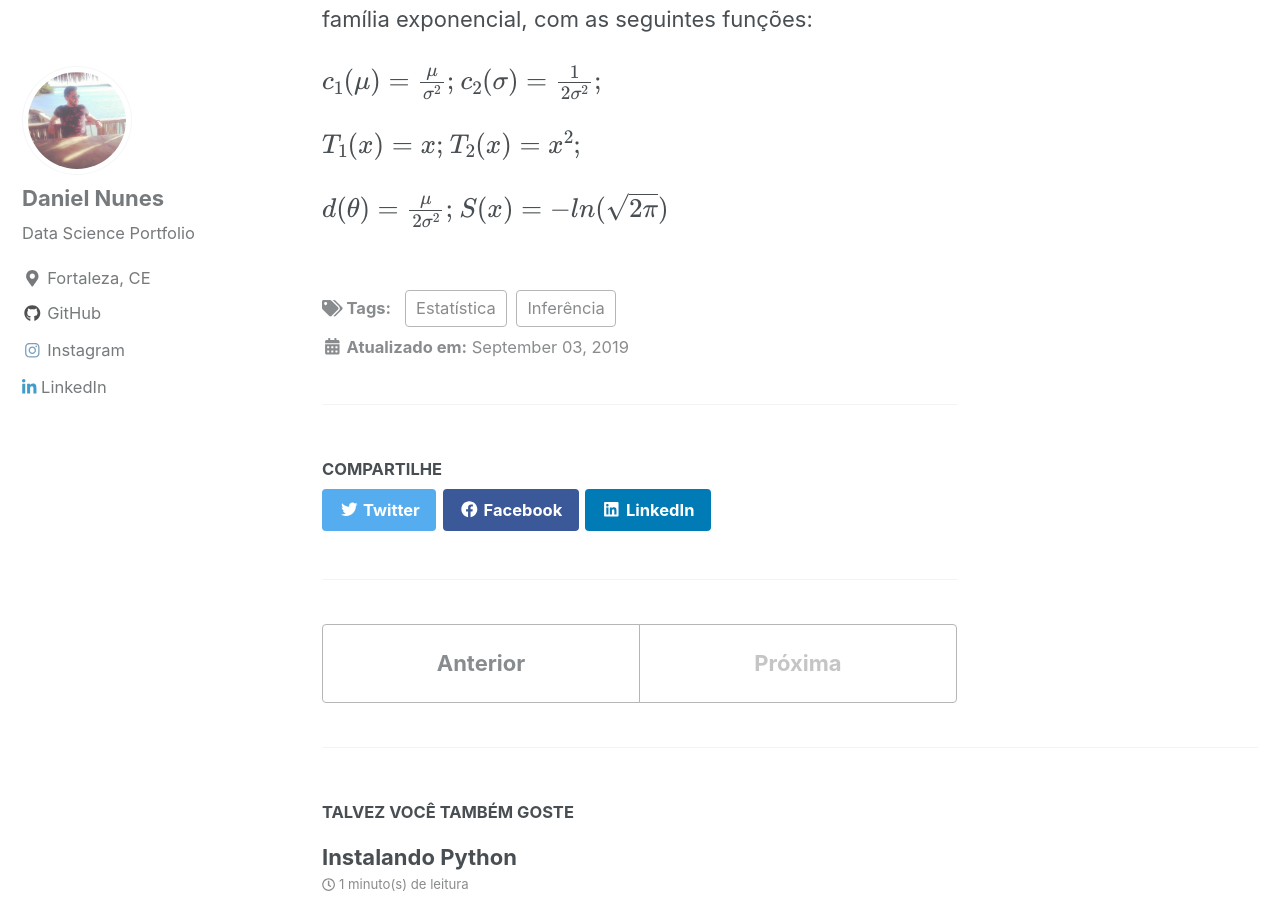
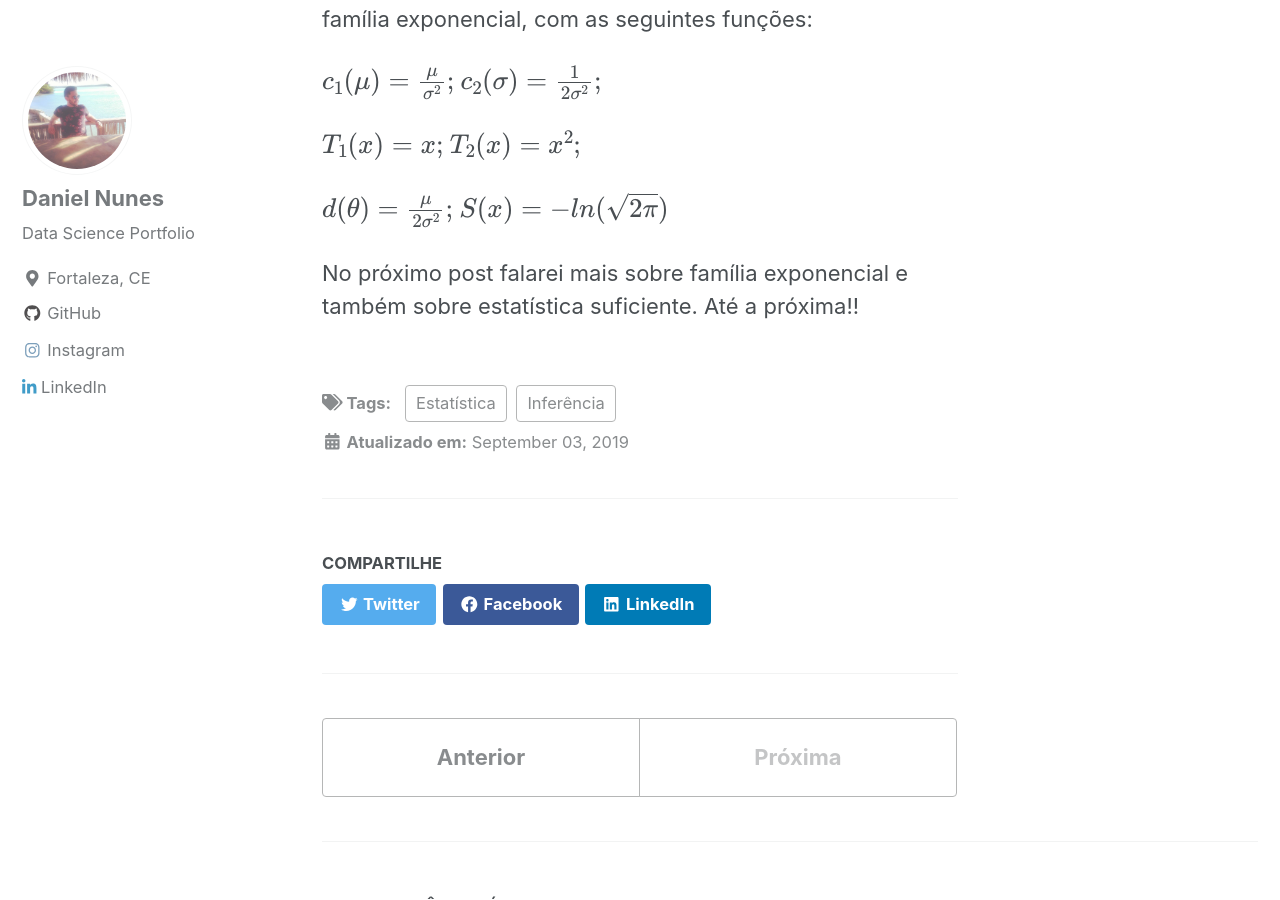
Before and after one commit to danielmnunes/danielmnunes.github.io, a Jekyll site: the page built from _posts/2019-09-03-familia-exponencial.md, in a window 1280 px wide and 900 px high, scrolled down 2044 px. Built offline with Jekyll 4.4.1, drawn with Linux system fonts in a browser that asks for light colours; cached includes are drawn as plain includes; nearby versions of some CDN libraries; formulas are drawn with MathJax 3.

Commit message:
finalizando post es

```diff
--- a/_posts/2019-09-03-familia-exponencial.md
+++ b/_posts/2019-09-03-familia-exponencial.md
@@ -55,3 +55,6 @@ $$ T_{2}(x) =  x^{2} ; $$
 
 $$ d( \theta ) =  \frac{ \mu}{2 \sigma^{2}}  ; $$
 $$ S( x ) = -ln( \sqrt{2 \pi})  $$
+
+
+No próximo post falarei mais sobre família exponencial e também sobre estatística suficiente. Até a próxima!!
```
